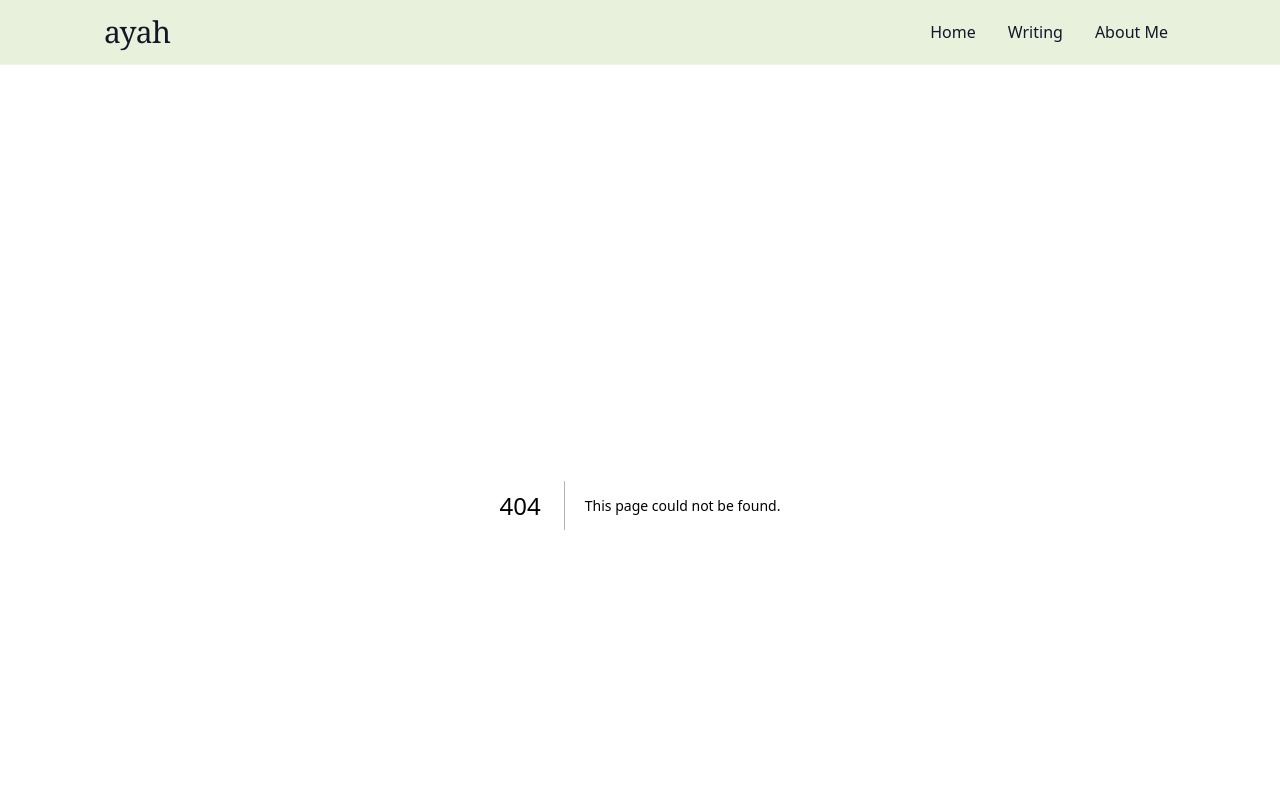
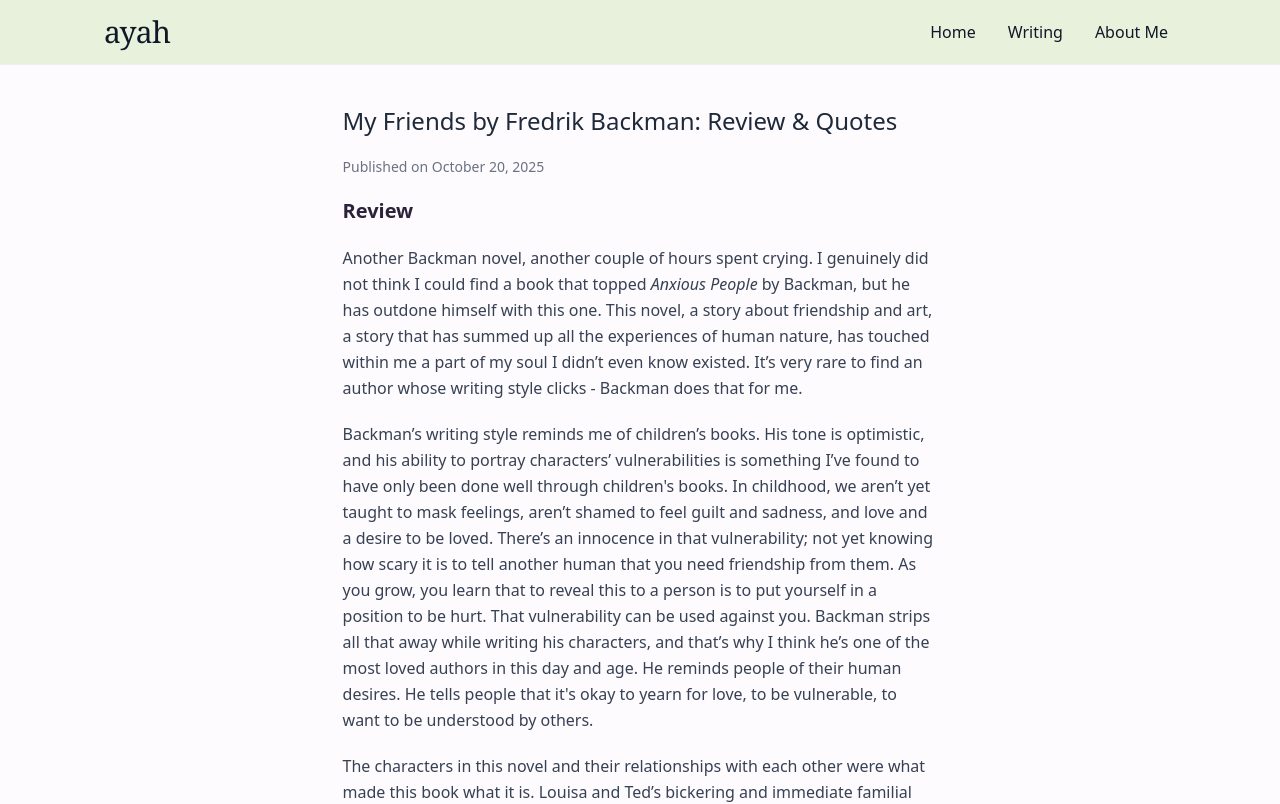
Before and after one commit to ayah-almusaddy/ayahsblog, a Next.js app: page /writing/myfriends in a window 1280 px wide. Before the commit this address had no page. Shown: the top 804 px of the page. Built offline with nearby package versions, Linux system fonts and the light colour scheme.

Commit message:
trying to fix random stuff so it deploys

```diff
--- a/src/app/layout.tsx
+++ b/src/app/layout.tsx
@@ -11,7 +11,7 @@
 
 
 export const metadata = {
-title: "ayah's blog",
+title: "ayahs blog",
 };
 
 
--- a/src/app/writing/my-friends/page.tsx
+++ b/src/app/writing/myfriends/page.tsx
@@ -1,6 +1,5 @@
-// src/app/intermezzo/page.tsx
+// src/app/myfriends/page.tsx
 import React from "react";
-
 
 export default function MyFriendsReview() {
     return (
@@ -13,7 +12,7 @@
 
                 <h2 className="text-xl font-semibold">Review</h2>
                 <p className="text-gray-700 leading-relaxed">
-                    Another Backman novel, another couple of hours spent crying. I genuinely did not think I could find a book that topped <i>Anxious People</i> by Backman, but he has outdone himself with this one. This novel, a story about friendship and art, a story that has summed up all the experiences of human nature, has touched within me a part of my soul I didn’t even know existed. It’s very rare to find an author whose writing style clicks - Backman does that for me.
+                    Another Backman novel, another couple of hours spent crying. I genuinely did not think I could find a book that topped <em>Anxious People</em> by Backman, but he has outdone himself with this one. This novel, a story about friendship and art, a story that has summed up all the experiences of human nature, has touched within me a part of my soul I didn’t even know existed. It’s very rare to find an author whose writing style clicks - Backman does that for me.
                 </p>
 
                 <p className="text-gray-700 leading-relaxed">
@@ -77,7 +76,7 @@
                         <li>“It’s so easy to be a critic, any coward can do that. But art doesn’t need critics, art has enough enemies already. Art needs friends.” pg 194</li>
                         <li>“Great art is a small break from human despair” pg 195</li>
                         <li>“Nature gains nothing from unhappy children, yet they are still walking around everywhere, without the words to describe their anxiety.” pg 197</li>
-                        <li>“It was a desperate joke on Joar’s part, because really he was trying to say: <i>You’re not giving us enough oxygen, we’re suffocating without your laughter.</i>” pg 197</li>
+                        <li>“It was a desperate joke on Joar’s part, because really he was trying to say: <em>You’re not giving us enough oxygen, we’re suffocating without your laughter.</em>” pg 197</li>
                         <li>“It doesn’t take any strength at all to crush someone’s self-confidence if you know where to stomp.” pg 202</li>
                         <li>“Babies teach us not to be scared of death. That’s how we realize we can’t wish for eternal life. Because if no one died, we would have to ban new people from being born. And when the playgrounds are empty, when the last pair of rain boots has been grown out of, when the last puddle has been jumped in … What would we want eternity for then, Ted?” pg 206 </li>
                         <li>“The janitor looked ashamed at that, sometimes you don’t appreciate your own blessings until you see the envy in someone else.” pg 211</li>
--- a/src/app/writing/page.tsx
+++ b/src/app/writing/page.tsx
@@ -16,7 +16,7 @@
 
         {/* Writing list */}
         <div className="space-y-3">
-          <Link href="/writing/my-friends" className="block text-base text-gray-800 underline underline-offset-2 hover:text-gray-500">
+          <Link href="/writing/myfriends" className="block text-base text-gray-800 underline underline-offset-2 hover:text-gray-500">
             My Friends by Fredrik Backman
           </Link>
 
```
